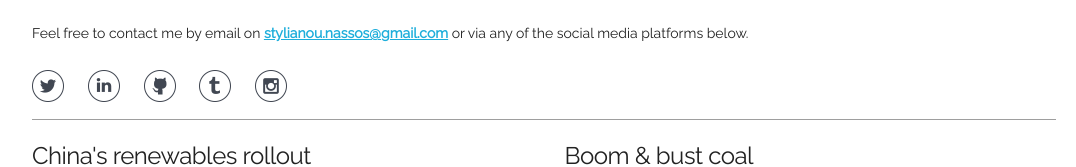
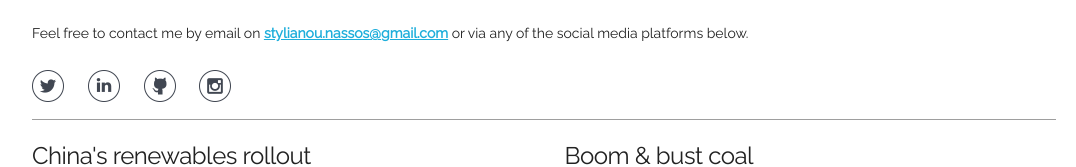
Before and after one commit to nassosstylianou/nassosstylianou.github.io, a plain HTML site: page index.html in a window 1280 px wide. Shown: the part 159-326 px from the top of the page, without its empty margins (96-1172 px from the left). Drawn offline with Linux system fonts and the light colour scheme.

Commit message:
removes tumblr page link

```diff
--- a/index.html
+++ b/index.html
@@ -82,9 +82,6 @@
                     </li>
                     <li class="social-media-icon">
                         <a class="social-media-icon-link" href="https://github.com/nassosstylianou/"><img class="social_media_icon_images" src="images/social_icons/github_64.png"></a>
-                    </li>
-                    <li class="social-media-icon">
-                        <a class="social-media-icon-link" href="https://nassosstylianou.tumblr.com/"><img class="social_media_icon_images" src="images/social_icons/tumblr_64.png"></a>
                     </li>
                     <li class="social-media-icon">
                         <a class="social-media-icon-link" href="https://www.instagram.com/nassosstylianou/"><img class="social_media_icon_images" src="images/social_icons/instagram_64.png"></a>
```
